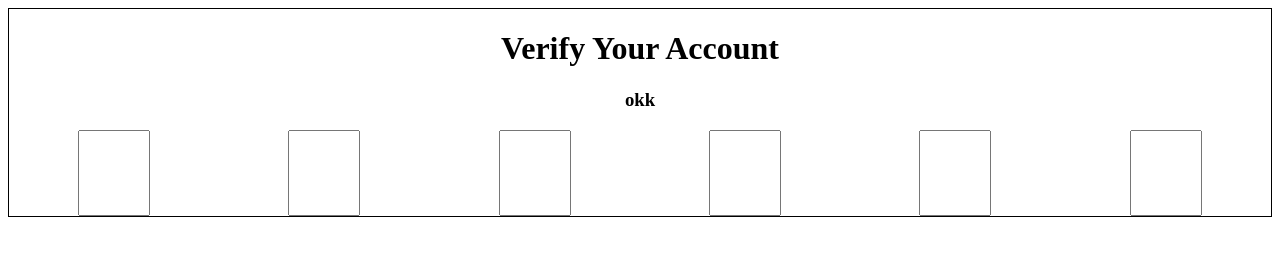
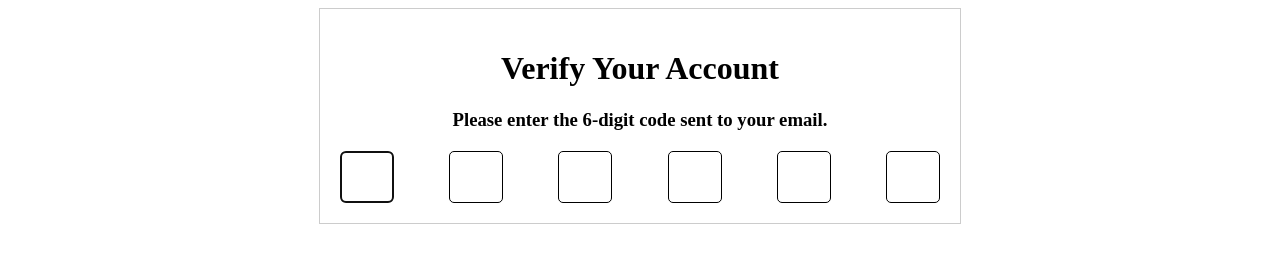
Before and after one commit to acciojob/OTP-pathania0001, a website: page main.html in a window 1280 px wide. Drawn offline with Linux system fonts and the light colour scheme.

Commit message:
created a submission

```diff
--- a/main.html
+++ b/main.html
@@ -1,29 +1,24 @@
 <!DOCTYPE html>
-
 <html>
-
 <head>
   <link rel="stylesheet" href="styles.css">
 </head>
-
 <body>
-	<!-- the entire body must be written by student -->
 
   <div class="container">
     <h1 id="verification_heading">Verify Your Account</h1>
-		<h3 id="verification_subtext">okk</h3>
+    <h3 id="verification_subtext">Please enter the 6-digit code sent to your email.</h3>
+
     <div class="code-container">
-			<div class="code"><input id="code-1" name="code-1" type="number"></div>
-			<div class="code"><input id="code-2" name="code-2" type="number"></div>
-			<div class="code"><input id="code-3" name="code-3" type="number"></div>
-			<div class="code"><input id="code-4" name="code-4" type="number"></div>
-			<div class="code"><input id="code-5" name="code-5" type="number"></div>
-			<div class="code"><input id="code-6" name="code-6" type="number"></div>
+      <input class="code" id="code-1" type="text" maxlength="1" />
+      <input class="code" id="code-2" type="text" maxlength="1" />
+      <input class="code" id="code-3" type="text" maxlength="1" />
+      <input class="code" id="code-4" type="text" maxlength="1" />
+      <input class="code" id="code-5" type="text" maxlength="1" />
+      <input class="code" id="code-6" type="text" maxlength="1" />
     </div>
   </div>
-    <script type="text/javascript" src="./script.js">
-</script>
 
+  <script src="script.js"></script>
 </body>
-
 </html>
--- a/script.js
+++ b/script.js
@@ -1,7 +1,33 @@
 //your JS code here. If required.
 const inputs = document.querySelectorAll("input");
 //inputs[0].focus();
-inputs.forEach((input,index)=>{
+inputs.forEach((input,index)=>{const inputs = document.querySelectorAll(".code");
+
+// Autofocus the first input on load
+inputs[0].focus();
+
+inputs.forEach((input, index) => {
+  input.addEventListener("input", (e) => {
+    const value = e.target.value;
+
+    if (value.length === 1 && index < inputs.length - 1) {
+      inputs[index + 1].focus();
+    }
+  });
+
+  input.addEventListener("keydown", (e) => {
+    if (e.key === "Backspace") {
+      if (input.value === "") {
+        if (index > 0) {
+          inputs[index - 1].focus();
+        }
+      } else {
+        input.value = ""; // clear current input
+      }
+    }
+  });
+});
+
 	input.addEventListener("input",(e)=>{
 		if(input.value.length===1){
 			index<inputs.length-1 ? inputs[index+1].focus()
--- a/styles.css
+++ b/styles.css
@@ -1,20 +1,22 @@
-/*  your css code here. If applicable */
-.container{
-   text-align:center;
-	border:1px solid
+.container {
+  text-align: center;
+  padding: 20px;
+  border: 1px solid #ccc;
+  max-width: 600px;
+  margin: 0 auto;
 }
 
-
 .code-container {
-	display:flex;
-	justify-content:space-around;
-	width:100%;
+  display: flex;
+  justify-content: space-between;
+  margin-top: 20px;
 }
 
-input{
-	font-size:4rem;
-	font-weight:100;
-	 width:4rem;
-	height:5rem;
-	border-color:black/5;
+.code {
+  font-size: 2rem;
+  width: 3rem;
+  height: 3rem;
+  text-align: center;
+  border: 1px solid #000;
+  border-radius: 5px;
 }
```
Lines whose indentation alone changed are shown as unchanged.
